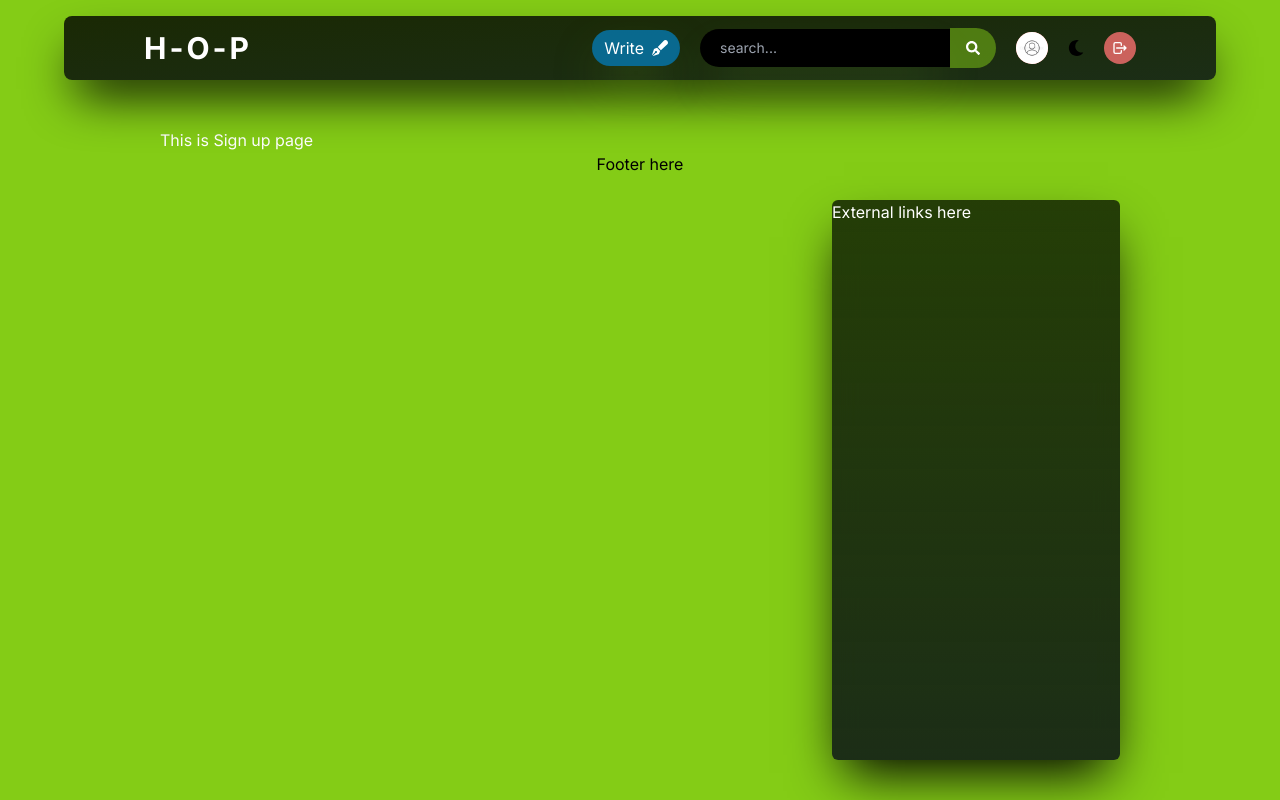
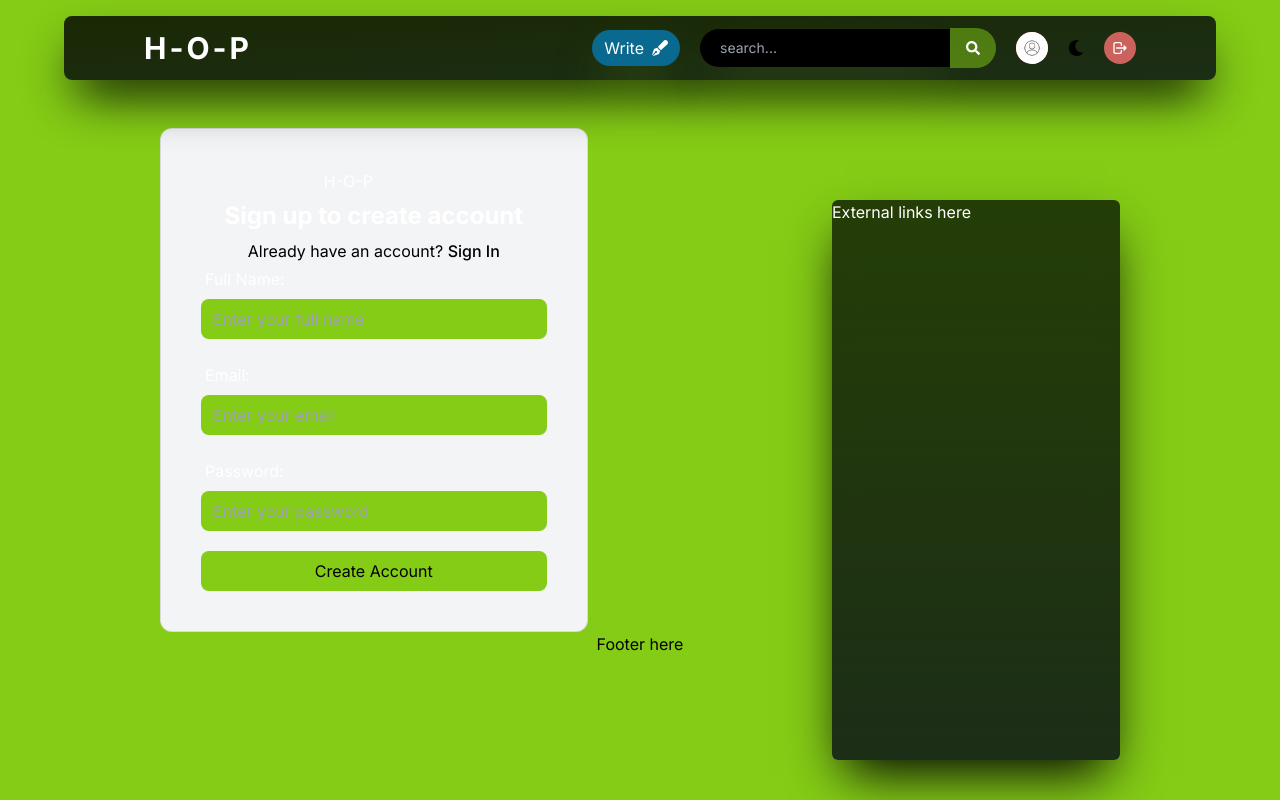
Before and after one commit to AnmolDotX/heapofpens, a Next.js app: page /signup in a window 1280 px wide. Built offline with nearby package versions, Linux system fonts and the light colour scheme; no server answers.

Commit message:
auth problem

```diff
--- a/package.json
+++ b/package.json
@@ -12,6 +12,7 @@
     "@reduxjs/toolkit": "^2.0.1",
     "@tinymce/tinymce-react": "^4.3.2",
     "appwrite": "^13.0.1",
+    "html-react-parser": "^5.0.7",
     "next": "14.0.4",
     "react": "^18",
     "react-dom": "^18",
--- /dev/null
+++ b/src/app/blog-post/not-found.jsx
@@ -0,0 +1,12 @@
+import Link from "next/link";
+
+const BlogPostNotfound = () => {
+    return (
+        <div>
+            You are on wrong page buddy,
+            <Link href='/'>go home to select a blog</Link>
+        </div>
+    );
+}
+
+export default BlogPostNotfound;
--- a/src/app/blog-post/page.jsx
+++ /dev/null
@@ -1,9 +0,0 @@
-const BlogDetail = () => {
-    return (
-        <div>
-            the actual blog post here
-        </div>
-    );
-}
-
-export default BlogDetail;
--- a/src/app/page.jsx
+++ b/src/app/page.jsx
@@ -1,10 +1,6 @@
 "use client";
-import { BlogCard } from "@/components";
-import { useSelector } from "react-redux";
 
 const HomePage = () => {
-  // const data = useSelector((state) => state.demo.demoName);
-  // console.log(data);
   return (
     <section className="flex flex-col justify-between rounded-md bg-teal-100 w-[75%] min-h-screen">
       <h1 className='text-black'>Latest Blogs</h1>
--- a/src/app/signup/page.jsx
+++ b/src/app/signup/page.jsx
@@ -1,9 +1,98 @@
+"use client";
+import { useRouter } from "next/navigation";
+import { useState } from "react";
+import { useForm } from "react-hook-form";
+import { useDispatch } from "react-redux";
+import authService from "@/appwrite/auth";
+import { login } from "@/lib/features/authSlice";
+import Link from "next/link";
+import { Button, Input } from "@/components";
+
 const SignupPage = () => {
-    return (
-        <div>
-            This is Sign up page
+  const router = useRouter;
+  const [error, setError] = useState("");
+  const dispatch = useDispatch();
+  const { register, handleSubmit } = useForm();
+
+  const create = async (data) => {
+    setError("");
+    try {
+      const userData = await authService.createAccount(data);
+      if (userData) {
+        const userData = await authService.getCurrentUser();
+        if (userData) {
+          console.log(userData);
+          dispatch(login(userData));
+          router.push("/");
+        }
+      }
+    } catch (error) {
+      setError(error.message);
+    }
+  };
+
+  return (
+    <div className='flex items-center justify-center'>
+      <div
+        className={`mx-auto w-full max-w-lg bg-gray-100 rounded-xl p-10 border border-black/10`}
+      >
+        <div className='mb-2 flex justify-center'>
+          <span className='inline-block w-full max-w-[100px]'>
+            H-O-P
+          </span>
         </div>
-    );
-}
+        <h2 className='text-center text-2xl font-bold leading-tight'>
+          Sign up to create account
+        </h2>
+        <p className='mt-2 text-center text-base text-black'>
+          Already have an account?&nbsp;
+          <Link
+            href='/login'
+            className='font-medium text-primary transition-all duration-200 hover:underline'
+          >
+            Sign In
+          </Link>
+        </p>
+        {error && <p className='text-red-600 mt-8 text-center'>{error}</p>}
+
+        <form onSubmit={handleSubmit(create)}>
+          <div className='space-y-5'>
+            <Input
+              label='Full Name: '
+              placeholder='Enter your full name'
+              {...register("name", {
+                required: true,
+              })}
+            />
+            <Input
+              label='Email: '
+              placeholder='Enter your email'
+              type='email'
+              {...register("email", {
+                required: true,
+                validate: {
+                  matchPatern: (value) =>
+                    /^\w+([.-]?\w+)*@\w+([.-]?\w+)*(\.\w{2,3})+$/.test(value) ||
+                    "Email address must be a valid address",
+                },
+              })}
+            />
+            <Input
+              label='Password: '
+              type='password'
+              placeholder='Enter your password'
+              {...register("password", {
+                required: true,
+              })}
+            />
+            <Button type='submit' className='w-full'>
+              Create Account
+            </Button>
+          </div>
+        </form>
+      </div>
+    </div>
+  );
+};
 
 export default SignupPage;
--- a/src/appwrite/auth.js
+++ b/src/appwrite/auth.js
@@ -10,16 +10,16 @@ export class AuthService {
       .setEndpoint(conf.appwriteUrl)
       .setProject(conf.appwriteProjectId);
 
-    this.account = new Account();
+    this.account = new Account(this.client);
   }
 
   async createAccount({ name, email, password }) {
     try {
-      const userAccount = this.account.create(
+      const userAccount = await this.account.create(
         ID.unique(),
+        email,
+        password,
         name,
-        email,
-        password
       );
       if (userAccount) {
         return this.login({ email, password });
--- a/src/components/Header.jsx
+++ b/src/components/Header.jsx
@@ -1,4 +1,5 @@
 import { HeaderWrap, LogoutBtn, SearchBar, ToggleDark, UserProfile } from "@/components";
+import Link from "next/link";
 import { FaPenFancy } from 'react-icons/fa'
 
 const Header = () => {
@@ -6,7 +7,7 @@ const Header = () => {
         <HeaderWrap>
             <h1 className="text-3xl font-bold tracking-widest">H-O-P</h1>
             <div className="flex items-center gap-5">
-                <button className="flex items-center gap-2 bg-sky-600/70 transition-all duration-300 hover:bg-sky-600 active:bg-sky-500 shadow-2xl shadow-lime-500/50 py-[6px] px-3 rounded-full"><span>Write</span> <FaPenFancy /></button>
+                <Link href="/add-post" title="create a new post" className="flex items-center gap-2 bg-sky-600/70 transition-all duration-300 hover:bg-sky-600 active:bg-sky-500 shadow-2xl shadow-lime-500/50 py-[6px] px-3 rounded-full"><span>Write</span> <FaPenFancy /></Link>
                 <SearchBar/>
                 <UserProfile/>
                 <ToggleDark/>
--- a/src/components/LoginForm.jsx
+++ b/src/components/LoginForm.jsx
@@ -6,19 +6,24 @@ import { useState } from "react";
 import { useForm } from "react-hook-form";
 import { useDispatch } from "react-redux";
 import { Button, Input } from '@/components'
+import { login as authLogin } from "@/lib/features/authSlice";
 
 const LoginForm = () => {
     const router = useRouter();
     const dispatch = useDispatch();
     const {register, handleSubmit} = useForm()
     const [error, setError] = useState("")
-    const login = async () => {
+    const login = async (data) => {
+      console.log(data);
         setError("");
         try {
             const session = await authService.login(data)
             if(session) {
                 const userData = await authService.getCurrentUser();
-                if(userData) dispatch(authLogin(userData));
+                console.log(userData);
+                if(userData) {
+                  dispatch(authLogin(userData));
+                }
                 router.push("/");
             }
         } catch (error) {
--- a/src/components/PostForm.jsx
+++ b/src/components/PostForm.jsx
@@ -20,7 +20,7 @@ export default function PostForm({ post }) {
 
   const router = useRouter();
   const userData = useSelector((state) => state.auth.userData);
-  console.log(state);
+  console.log(userData);
 
   const submit = async (data) => {
     if (post) {
@@ -134,7 +134,7 @@ export default function PostForm({ post }) {
         <Button
           type="submit"
           bgColor={post ? "bg-green-500" : undefined}
-          className="w-full"
+          className="w-full absolute z-30 right-11 bottom-10"
         >
           {post ? "Update" : "Submit"}
         </Button>
--- a/src/conf/conf.js
+++ b/src/conf/conf.js
@@ -1,9 +1,9 @@
  const conf = {
-    appwriteUrl:String(process.env.DB_APPWRITE_URL),
-    appwriteProjectId: String(process.env.DB_APPWRITE_PROJECT_ID),
-    appwriteDatabaseId: String(process.env.DB_APPWRITE_DATABASE_ID),
-    appwriteCollectionId: String(process.env.DB_APPWRITE_COLLECTION_ID),
-    appwriteBucketId: String(process.env.DB_APPWRITE_BUCKET_ID),
+    appwriteUrl:String(process.env.NEXT_PUBLIC_APPWRITE_URL),
+    appwriteProjectId: String(process.env.NEXT_PUBLIC_APPWRITE_PROJECT_ID),
+    appwriteDatabaseId: String(process.env.NEXT_PUBLIC_APPWRITE_DATABASE_ID),
+    appwriteCollectionId: String(process.env.NEXT_PUBLIC_APPWRITE_COLLECTION_ID),
+    appwriteBucketId: String(process.env.NEXT_PUBLIC_APPWRITE_BUCKET_ID),
 }
 
 export default conf;
--- a/src/lib/features/authSlice.js
+++ b/src/lib/features/authSlice.js
@@ -4,6 +4,7 @@ const initialState = {
     status : false,
     userData : null
 }
+console.log(initialState.userData);
 
 export const authSlice = createSlice({
     name : 'auth',
@@ -11,7 +12,8 @@ export const authSlice = createSlice({
     reducers : {
         login : (state , action) => {
             state.status = true;
-            state.userData = action.payload
+            console.log(action.payload);
+            state.userData = action.payload;
         },
         logout : (state) => {
             state.status = false;
@@ -21,4 +23,4 @@ export const authSlice = createSlice({
 })
 
 export const {login, logout} = authSlice.actions;
-export default authSlice.reducer
+export default authSlice.reducer;
```
Also changed, not shown: src/app/blog-post/[slug]/page.jsx (added, +74 -0 lines), 1 other file (tests, documents, lock files or other folders).
